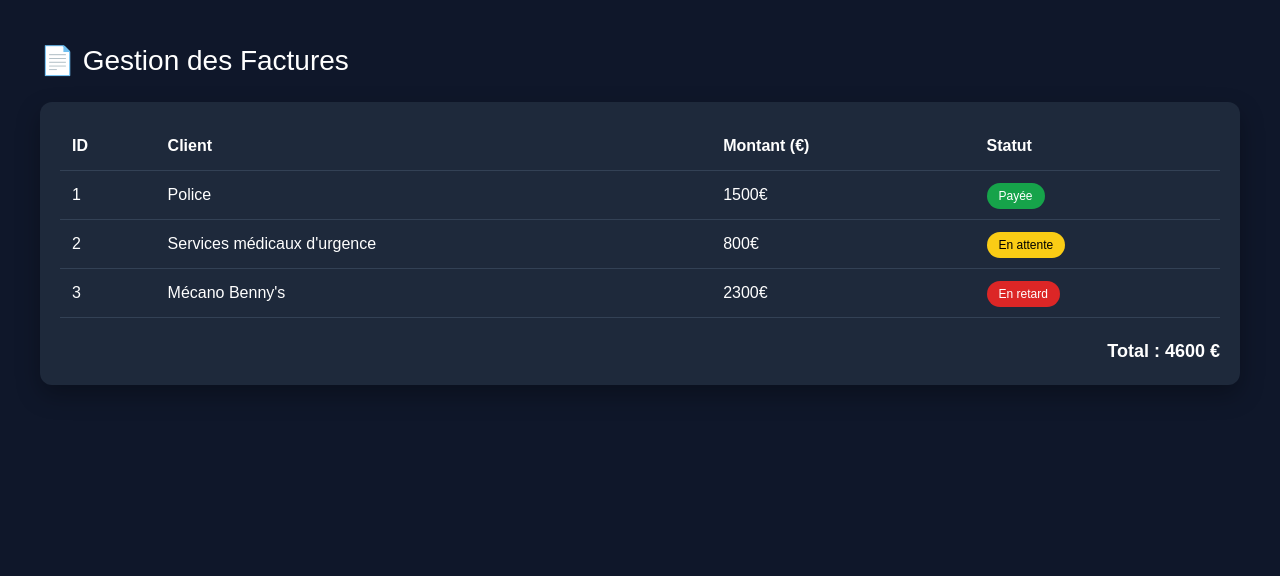
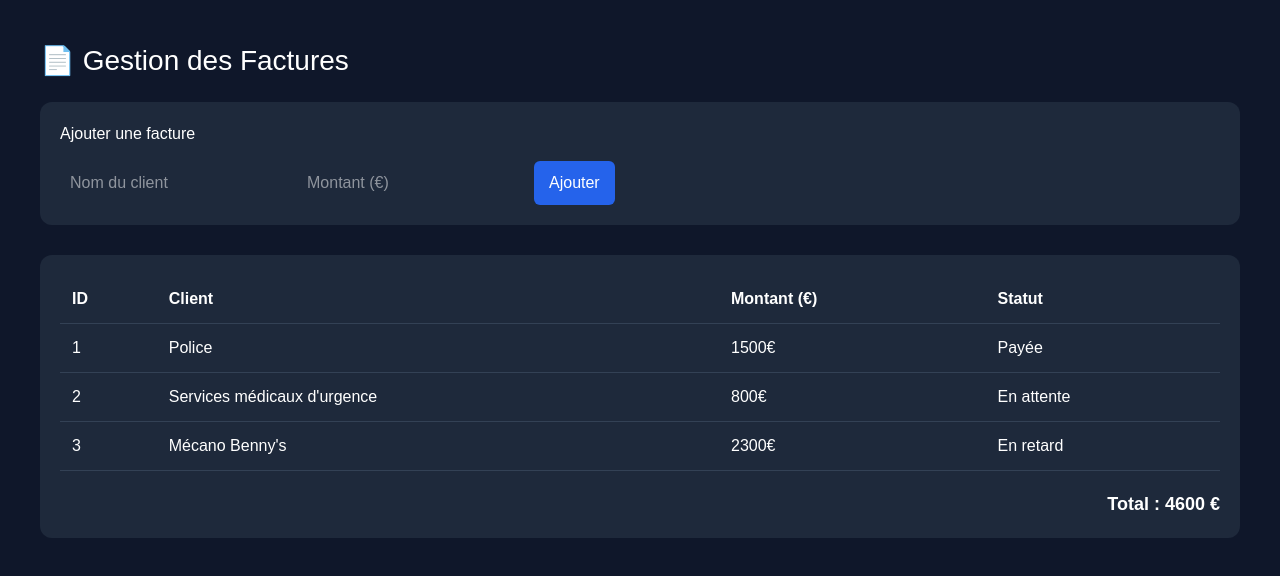
Before and after one commit to Dylan220495/compta-gtarp, a Next.js app: page /factures in a window 1280 px wide. Shown: the top 576 px of the page. Built offline with nearby package versions, Linux system fonts and the light colour scheme.

Commit message:
Ajout formulaire factures

```diff
--- a/app/factures/page.tsx
+++ b/app/factures/page.tsx
@@ -1,9 +1,30 @@
+"use client";
+import { useState } from "react";
+
 export default function Factures() {
-  const factures = [
+  const [factures, setFactures] = useState([
     { id: 1, client: "Police", montant: 1500, statut: "Payée" },
     { id: 2, client: "Services médicaux d'urgence", montant: 800, statut: "En attente" },
     { id: 3, client: "Mécano Benny's", montant: 2300, statut: "En retard" },
-  ];
+  ]);
+
+  const [client, setClient] = useState("");
+  const [montant, setMontant] = useState("");
+
+  const ajouterFacture = () => {
+    if (!client || !montant) return;
+
+    const nouvelleFacture = {
+      id: factures.length + 1,
+      client,
+      montant: Number(montant),
+      statut: "En attente",
+    };
+
+    setFactures([...factures, nouvelleFacture]);
+    setClient("");
+    setMontant("");
+  };
 
   const total = factures.reduce((acc, f) => acc + f.montant, 0);
 
@@ -13,13 +34,51 @@ export default function Factures() {
         📄 Gestion des Factures
       </h1>
 
+      {/* FORMULAIRE */}
+      <div style={{
+        marginBottom: "30px",
+        backgroundColor: "#1e293b",
+        padding: "20px",
+        borderRadius: "12px"
+      }}>
+        <h2 style={{ marginBottom: "15px" }}>Ajouter une facture</h2>
+
+        <input
+          placeholder="Nom du client"
+          value={client}
+          onChange={(e) => setClient(e.target.value)}
+          style={{ padding: "10px", marginRight: "10px", borderRadius: "6px", border: "none" }}
+        />
+
+        <input
+          placeholder="Montant (€)"
+          type="number"
+          value={montant}
+          onChange={(e) => setMontant(e.target.value)}
+          style={{ padding: "10px", marginRight: "10px", borderRadius: "6px", border: "none" }}
+        />
+
+        <button
+          onClick={ajouterFacture}
+          style={{
+            padding: "10px 15px",
+            borderRadius: "6px",
+            border: "none",
+            backgroundColor: "#2563eb",
+            color: "white",
+            cursor: "pointer"
+          }}
+        >
+          Ajouter
+        </button>
+      </div>
+
+      {/* TABLEAU */}
       <div style={{
         backgroundColor: "#1e293b",
         padding: "20px",
         borderRadius: "12px",
-        boxShadow: "0 10px 25px rgba(0,0,0,0.3)"
       }}>
-
         <table style={{ width: "100%", borderCollapse: "collapse" }}>
           <thead>
             <tr style={{ textAlign: "left", borderBottom: "1px solid #334155" }}>
@@ -36,22 +95,7 @@ export default function Factures() {
                 <td style={{ padding: "12px" }}>{facture.id}</td>
                 <td style={{ padding: "12px" }}>{facture.client}</td>
                 <td style={{ padding: "12px" }}>{facture.montant}€</td>
-                <td style={{ padding: "12px" }}>
-                  <span style={{
-                    padding: "6px 12px",
-                    borderRadius: "20px",
-                    fontSize: "12px",
-                    backgroundColor:
-                      facture.statut === "Payée"
-                        ? "#16a34a"
-                        : facture.statut === "En attente"
-                        ? "#facc15"
-                        : "#dc2626",
-                    color: facture.statut === "En attente" ? "black" : "white"
-                  }}>
-                    {facture.statut}
-                  </span>
-                </td>
+                <td style={{ padding: "12px" }}>{facture.statut}</td>
               </tr>
             ))}
           </tbody>
@@ -65,7 +109,6 @@ export default function Factures() {
         }}>
           Total : {total} €
         </div>
-
       </div>
     </main>
   );
```
